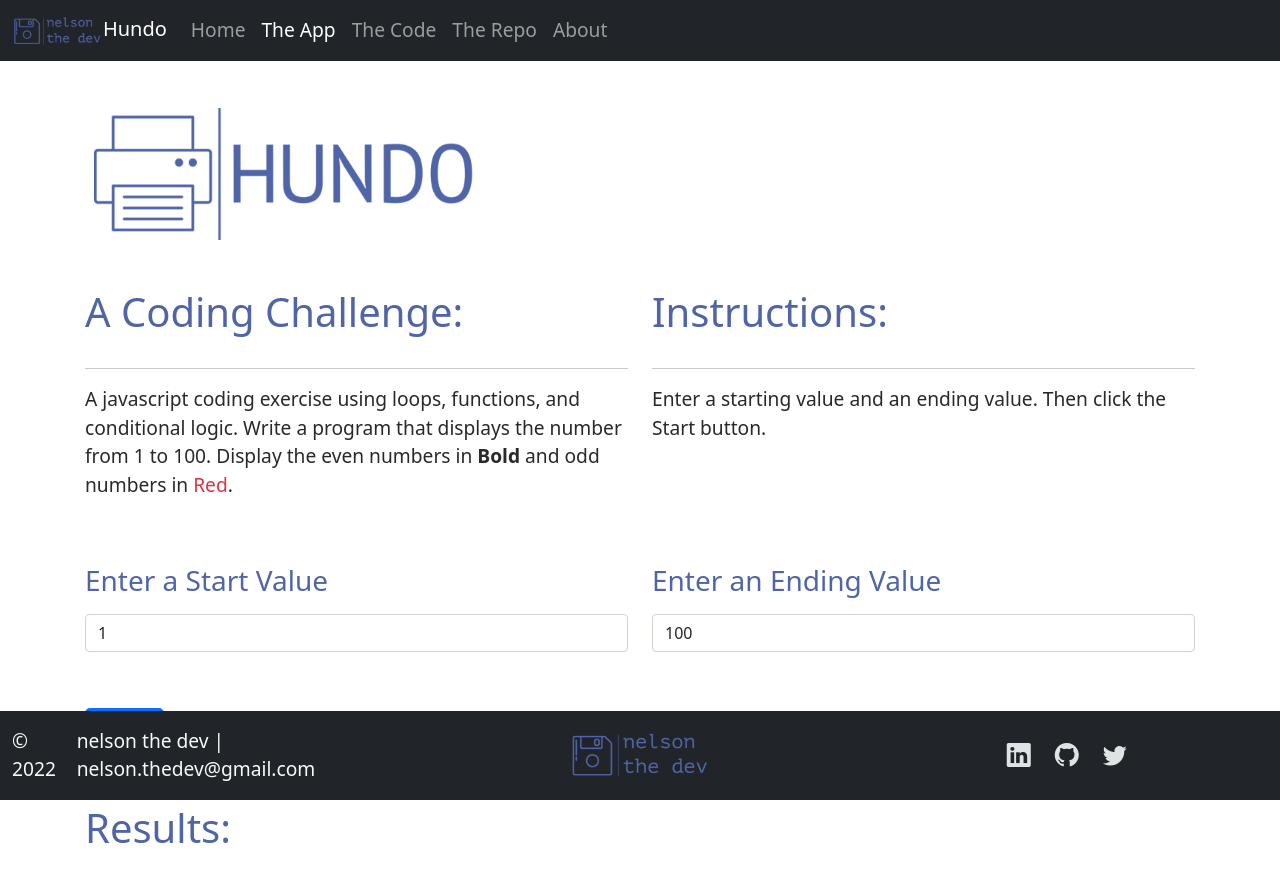
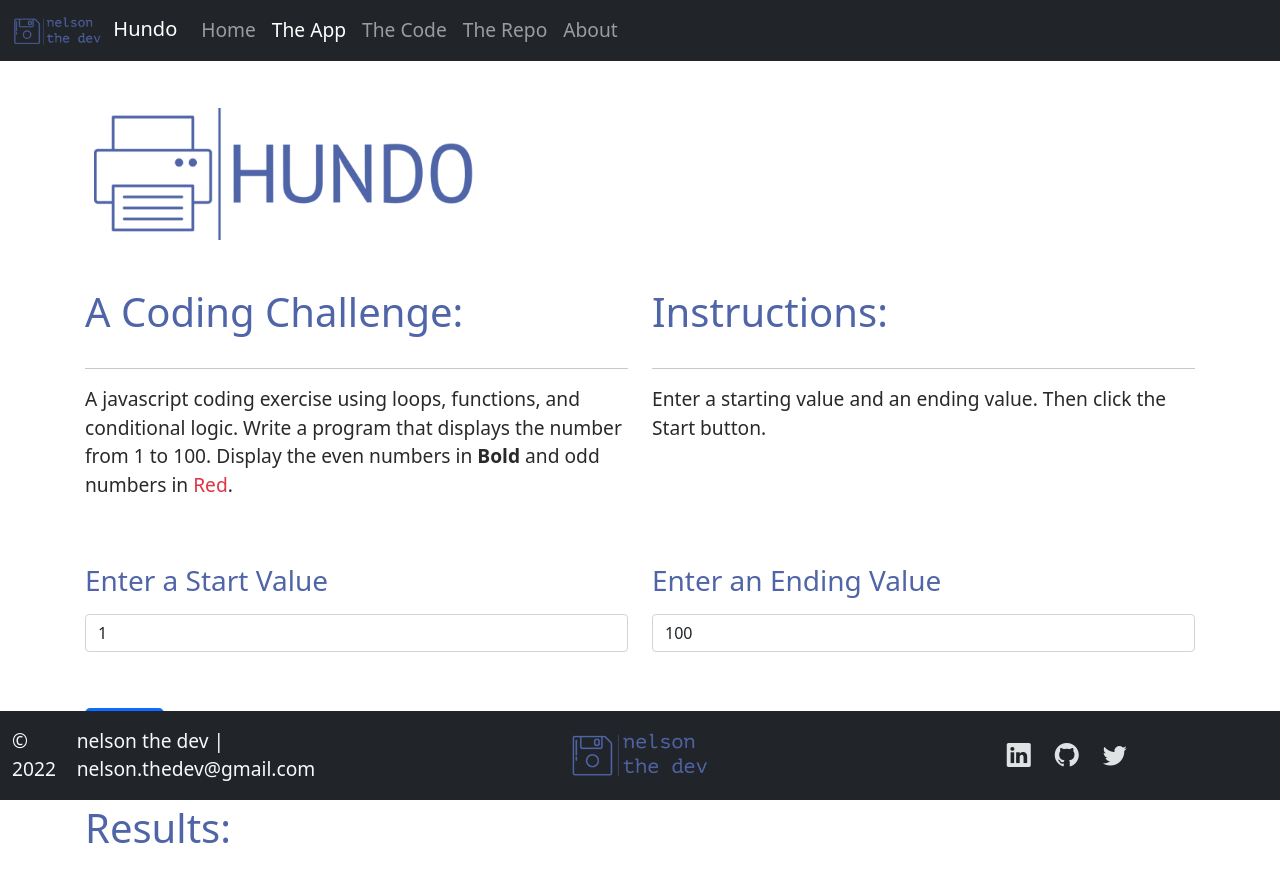
Before and after one commit to nelsonleopold/hundo-genesis, a plain HTML site: page app.html in a window 1280 px wide. Drawn offline with nearby package versions, Linux system fonts and the light colour scheme.

Commit message:
changed spacing between favicon and app name

```diff
--- a/app.html
+++ b/app.html
@@ -36,7 +36,7 @@
     <nav class="navbar navbar-expand-md navbar-dark fixed-top bg-dark">
         <div class="container-fluid">
             <a class="navbar-brand" href="/index.html">
-                <img src="/img/nelsonTheDevTransparent250pxX88px.png" height="32" alt="">Hundo</a>
+                <img src="/img/nelsonTheDevTransparent250pxX88px.png" height="32" alt="">&nbsp; Hundo</a>
             <button class="navbar-toggler" type="button" data-bs-toggle="collapse" data-bs-target="#navbarCollapse"
                 aria-controls="navbarCollapse" aria-expanded="false" aria-label="Toggle navigation">
                 <span class="navbar-toggler-icon"></span>
```
Also changed, not shown: code.html (+1 -1 lines), index.html (+1 -1 lines).
